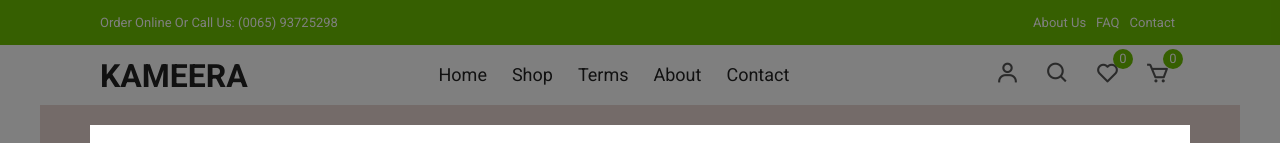
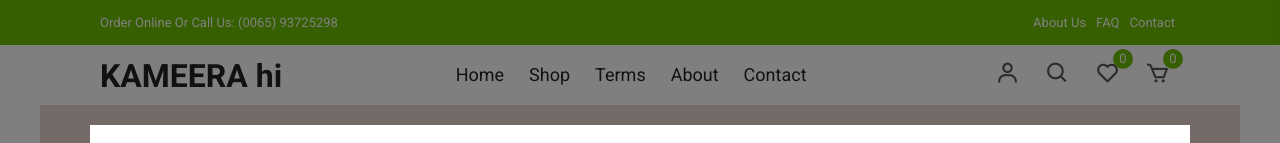
Before and after one commit to jafrundotpy/kameera1-website, a plain HTML site: page index.html in a window 1280 px wide. Shown: the top 143 px of the page. Drawn offline with nearby package versions, Linux system fonts and the light colour scheme.

Commit message:
Update index.html

```diff
--- a/index.html
+++ b/index.html
@@ -33,7 +33,7 @@
       </div>
       <div class="navigation">
         <div class="nav-center container d-flex">
-        <a href="/" class="logo"><h1>KAMEERA</h1></a>
+        <a href="/" class="logo"><h1>KAMEERA hi</h1></a>
 
           <ul class="nav-list d-flex">
             <li class="nav-item">
```
